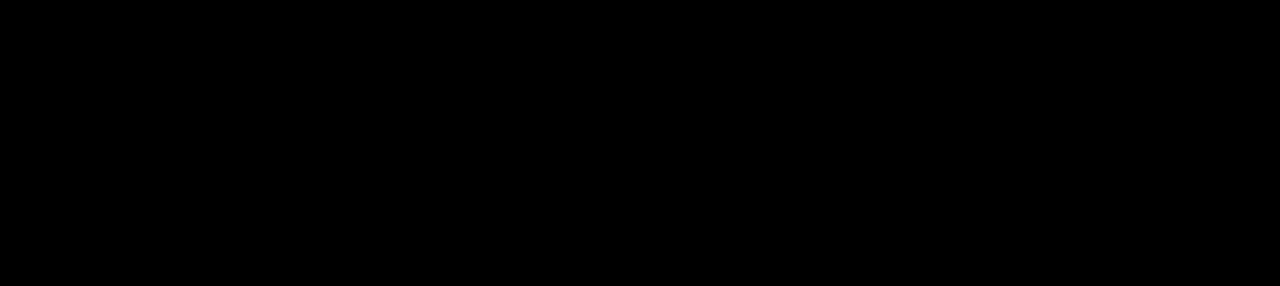
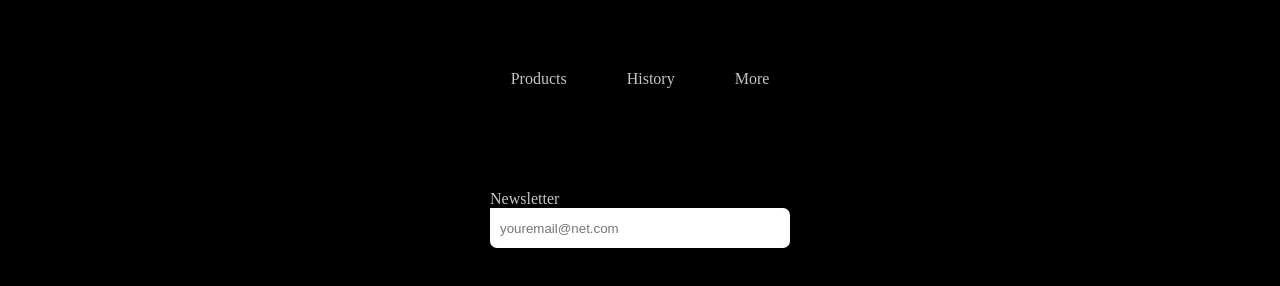
Before and after one commit to vitoneto/your-gym-ui, an Angular app: page / in a window 1280 px wide. Shown: the part 2614-2900 px from the top of the page. Built offline with nearby package versions, Linux system fonts and the light colour scheme.

Commit message:
newsletter input created

```diff
--- a/src/app/components/footer/footer.component.html
+++ b/src/app/components/footer/footer.component.html
@@ -5,4 +5,13 @@
     <img src="../../../assets/icons/instagram.png" alt="">
     <img src="../../../assets/icons/youtube.png" alt="">
   </div>
+  <div class="links">
+    <a href="#">Products</a>
+    <a href="#">History</a>
+    <a href="#">More</a>
+  </div>
+  <div class="newsletter">
+    <label for="">Newsletter</label>
+    <input type="email" name="newsletter" placeholder="youremail@net.com">
+  </div>
 </footer>
--- a/src/app/components/footer/footer.component.scss
+++ b/src/app/components/footer/footer.component.scss
@@ -16,4 +16,52 @@ footer {
             cursor: pointer;
         }
     }
+
+    .links {
+        display: flex;
+        justify-content: center;
+        position: relative;
+        top: calc(50% - 100px);
+        a {
+            margin: 0 30px;
+            text-decoration: none;
+            color: $gray-xxlight;
+            cursor: pointer;
+        }
+
+        a::after {
+            content: '';
+            display: block;
+            transition: 0.5s;
+            height: 2px;
+            width: 0;
+            background-color: $gray-xxlight;
+        }
+
+        a:hover::after {
+            width: 150%;
+        }
+    }
+
+    .newsletter {
+        position: relative;
+        top: calc(50%);
+        text-align: center;
+        label {
+            display: block;
+            color: $gray-xxlight;
+            width: 300px;
+            margin: auto;
+            text-align: left;
+        }
+
+        input {
+            height: 40px;
+            width: 300px;
+            border-radius: 0 7px 7px 7px;
+            border: none;
+            padding: 10px;
+            outline: none;
+        }
+    }
 }
--- a/src/app/components/home/home.component.html
+++ b/src/app/components/home/home.component.html
@@ -9,11 +9,11 @@
 	<article class="wrapper">
 		<div class="life-fitness-text">
 			<h2>Life Fitness</h2>
-      <p> Lorem, ipsum dolor sit amet consectetur adipisicing elit. At, dolor totam non assumenda ut voluptatibus fuga
-        provident porro? Voluptatum, repellendus reprehenderit similique blanditiis cumque quasi? </p>
+			<p> Lorem, ipsum dolor sit amet consectetur adipisicing elit. At, dolor totam non assumenda ut voluptatibus
+				fuga provident porro? Voluptatum, repellendus reprehenderit similique blanditiis cumque quasi? </p>
 		</div>
 		<figure>
-      <img src="../../../assets/img/life-fitness.app.jpeg" alt="fitness woman" />
+			<img src="../../../assets/img/life-fitness.jpeg" alt="fitness woman" />
 		</figure>
 	</article>
 </section>
@@ -39,8 +39,8 @@
 			<div class="txt-center">
 				<h3> {{ bigCard.label }} </h3>
 			</div>
-      <p> Lorem, ipsum dolor sit amet consectetur adipisicing elit. At, dolor totam non assumenda ut voluptatibus fuga
-        provident porro? Voluptatum, repellendus reprehenderit similique blanditiis cumque quasi? </p>
+			<p> Lorem, ipsum dolor sit amet consectetur adipisicing elit. At, dolor totam non assumenda ut voluptatibus
+				fuga provident porro? Voluptatum, repellendus reprehenderit similique blanditiis cumque quasi? </p>
 		</div>
 		<figure>
 			<img [src]=" '../../../assets/img/quality-life-photo-' + cadSelectedIndex + '.jpeg' " alt="">
--- a/src/app/components/home/home.component.scss
+++ b/src/app/components/home/home.component.scss
@@ -125,7 +125,7 @@ section.quality-life {
         display: block;
         text-align: center;
         margin: 50px 0;
-        background: $gray;
+        background: transparent;
         button {
             border: none;
             background-color: $black;
```
Also changed, not shown: src/assets/icons/unnamed.png (added), src/assets/img/life-fitness.jpeg (renamed from src/assets/img/life-fitness-original.app.jpeg). Lines whose indentation alone changed are shown as unchanged.
